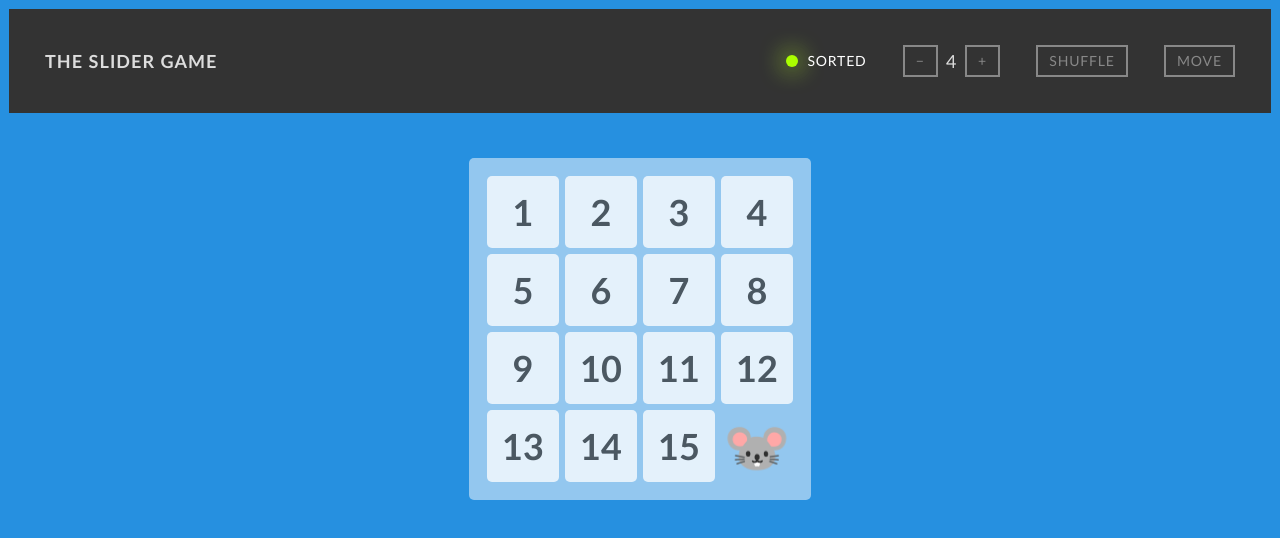
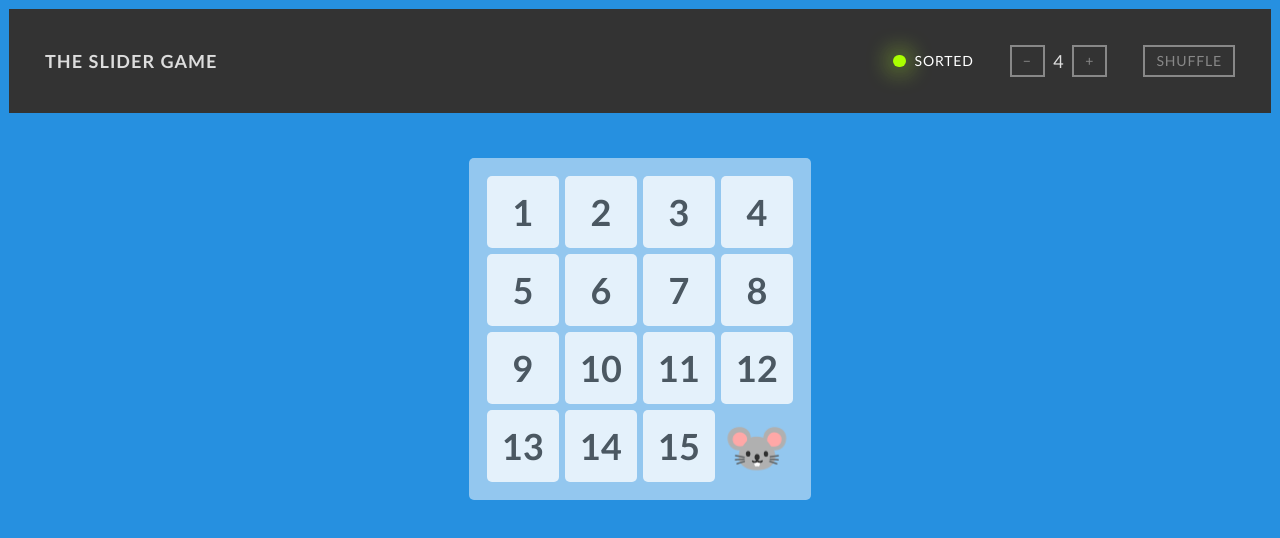
Before and after one commit to vajdagabor/sliding-puzzle, a React (Vite) app: page / in a window 1280 px wide. Shown: the top 538 px of the page. Built offline with nearby package versions, Linux system fonts and the light colour scheme.

Commit message:
Remove Move button

```diff
--- a/src/App.tsx
+++ b/src/App.tsx
@@ -67,11 +67,6 @@ export function App() {
     [dispatch]
   )
 
-  const handleMoveClick = useCallback(
-    () => dispatch(randomMove(size, fields)),
-    [dispatch, size, fields]
-  )
-
   const handleFieldClick = useCallback(
     (index: number) => dispatch(movePiece(index)),
     [dispatch]
@@ -93,7 +88,6 @@ export function App() {
         ) : (
           <Button label="Shuffle" onClick={handleShuffleClick} />
         )}
-        <Button label="Move" onClick={handleMoveClick} />
       </Header>
       <main>
         <Board size={size}>
```
